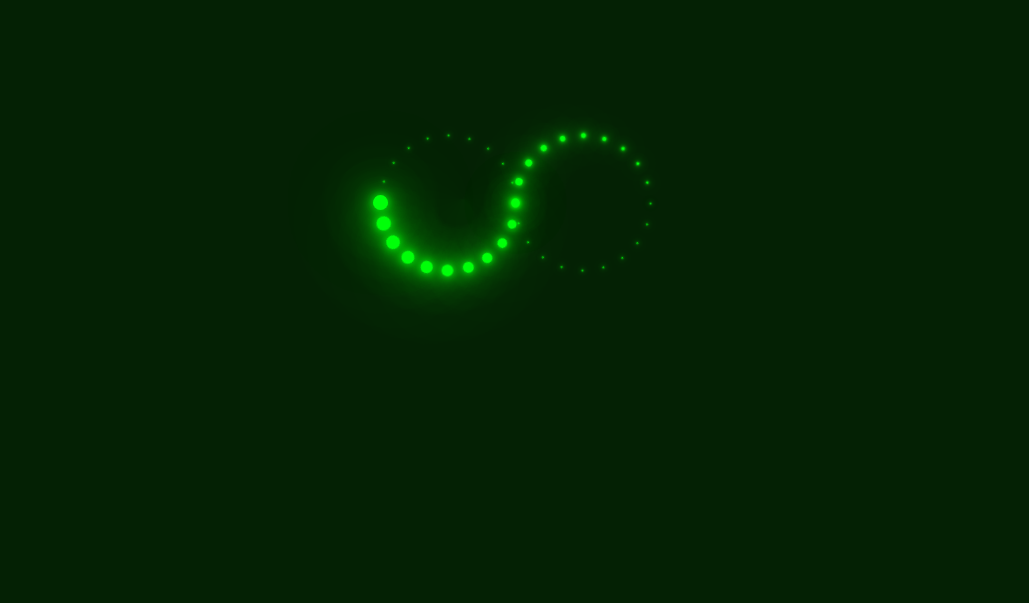
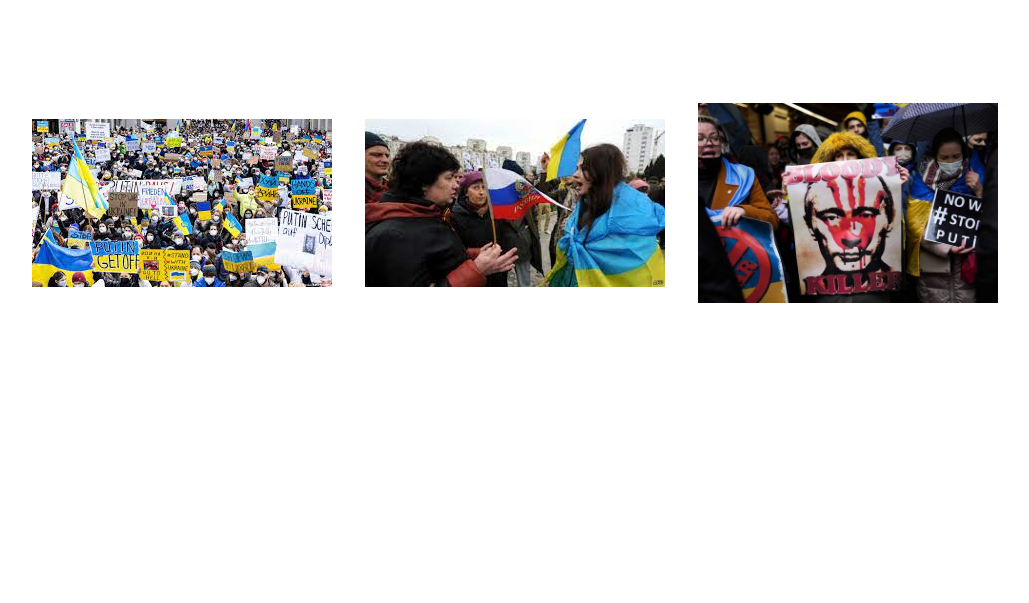
Before and after one commit to Rob-son-prog/infinity, a plain HTML site: page index.html in a window 1280 px wide. Shown: the part 197-800 px from the top of the page, without its empty margins (125-1154 px from the left). Drawn offline with Linux system fonts and the light colour scheme.

Commit message:
p0. commit

```diff
--- /dev/null
+++ b/Myfuncion.js
@@ -0,0 +1,5 @@
+let x = 0.2 +0.1;
+document.getElementById("demo1").innerHTML = "0.2+0.1=" + x;
+
+let y = (0.2*10 + 0.1*10) /10;
+document.getElementById("demo2").innerHTML = "0.2+0.1=" + y;
--- a/index.html
+++ b/index.html
@@ -1,62 +1,68 @@
 <!DOCTYPE html>
 <html>
-    <head>
-        <meta charset="utf-8">
-        <title>Infiniti Animetion</title>
-        <link rel="stylesheet" href="style.css">
-    </head>
+    <meta charset="UTF-8">
+    <title>Parallax Image Houver Effects</title>
+    <link rel="stylesheet" href="style.css">
 
     <body>
-        <section>
-            <div class="container">
-                <div class="circle">
-                    <span style="--i:0;"></span>
-                    <span style="--i:1;"></span>
-                    <span style="--i:2;"></span>
-                    <span style="--i:3;"></span>
-                    <span style="--i:4;"></span>
-                    <span style="--i:5;"></span>
-                    <span style="--i:6;"></span>
-                    <span style="--i:7;"></span>
-                    <span style="--i:8;"></span>
-                    <span style="--i:9;"></span>
-                    <span style="--i:10;"></span>
-                    <span style="--i:11;"></span>
-                    <span style="--i:12;"></span>
-                    <span style="--i:13;"></span>
-                    <span style="--i:14;"></span>
-                    <span style="--i:15;"></span>
-                    <span style="--i:16;"></span>
-                    <span style="--i:17;"></span>
-                    <span style="--i:18;"></span>
-                    <span style="--i:19;"></span>
-                    <span style="--i:20;"></span>
+        <div class="container">
+            <div class="box">
+                <div class="imgBx">
+                    <img src="p1.jpg">
+                </div>
+                <div class="layer layer1"></div>
+                <div class="layer layer2"></div>
+                <div class="contentBx">
+                    <div>
+                        <h2>Post Title</h2>
+                    <p>
+                        A invasão da Ucrânia pela Rússia motivou uma série de manifestações antiguerra em cidades
+                        ao redor do mundo neste sábado (26/02). Milhares de pessoas se reuniram em Londres, Berlim,
+                        Frankfurt, Atenas, Helsinque, Genebra, Sydney e outras cidades, com muitos manifestantes
+                        erguendo as cores da bandeira ucraniana e cartazes denunciando as hostilidades da Rússia.
+                    </p>
+                    </div>
                 </div>
 
-                <div class="circle">
-                    <span style="--i:0;"></span>
-                    <span style="--i:1;"></span>
-                    <span style="--i:2;"></span>
-                    <span style="--i:3;"></span>
-                    <span style="--i:4;"></span>
-                    <span style="--i:5;"></span>
-                    <span style="--i:6;"></span>
-                    <span style="--i:7;"></span>
-                    <span style="--i:8;"></span>
-                    <span style="--i:9;"></span>
-                    <span style="--i:10;"></span>
-                    <span style="--i:11;"></span>
-                    <span style="--i:12;"></span>
-                    <span style="--i:13;"></span>
-                    <span style="--i:14;"></span>
-                    <span style="--i:15;"></span>
-                    <span style="--i:16;"></span>
-                    <span style="--i:17;"></span>
-                    <span style="--i:18;"></span>
-                    <span style="--i:19;"></span>
-                    <span style="--i:20;"></span>
+            </div>
+
+            <div class="box">
+                <div class="imgBx">
+                    <img src="p4.jpg">
                 </div>
+                <div class="layer layer1"></div>
+                <div class="layer layer2"></div>
+                <div class="contentBx">
+                    <div>
+                        <h2>Post Title</h2>
+                    <p>
+                        A invasão da Ucrânia pela Rússia motivou uma série de manifestações antiguerra em cidades
+                        ao redor do mundo neste sábado (26/02). Milhares de pessoas se reuniram em Londres, Berlim,
+                        Frankfurt, Atenas, Helsinque, Genebra, Sydney e outras cidades, com muitos manifestantes
+                        erguendo as cores da bandeira ucraniana e cartazes denunciando as hostilidades da Rússia.
+                    </p>
+                    </div>
+                </div>
+
             </div>
-        </section>
-    </body>
-</html>
+
+            <div class="box">
+                <div class="imgBx">
+                    <img src="p3.jpeg">
+                </div>
+                <div class="layer layer1"></div>
+                <div class="layer layer2"></div>
+                <div class="contentBx">
+                    <div>
+                        <h2>Post Title</h2>
+                    <p>
+                        A invasão da Ucrânia pela Rússia motivou uma série de manifestações antiguerra em cidades
+                        ao redor do mundo neste sábado (26/02). Milhares de pessoas se reuniram em Londres, Berlim,
+                        Frankfurt, Atenas, Helsinque, Genebra, Sydney e outras cidades, com muitos manifestantes
+                        erguendo as cores da bandeira ucraniana e cartazes denunciando as hostilidades da Rússia.
+                    </p>
+                    </div>
+                </div>
+
+            </div>
+        </div>
--- a/style.css
+++ b/style.css
@@ -1,86 +1,110 @@
-*
-{
+@import url('https://fonts.googleapis.com/css2?family=Poppins:wght@100;200;300;400;500;600;700&display=swap');
+
+*{
     margin: 0;
     padding: 0;
     box-sizing: border-box;
+    font-family: 'póppis', sans-serif;
 }
 
-section{
+body {
     display: flex;
     justify-content: center;
     align-items: center;
     min-height: 100vh;
-    background: #042104;
-    animation: animateColor 8s linear infinite;
 }
 
-@keyframes animateColor {
-    0%
-    {
-        filter: hue-rotate(0deg);
-    }
-
-    100%
-    {filter: hue-rotate(0deg);}
+.container{
+    position: relative;
+    display: flex;
+    flex-wrap: wrap;
+    justify-content: space-around;
+    width: 1000px;
 }
 
-section .container {
-    display: flex;
+.container .box {
+    position: relative;
+    width: 300px;
+    height: 400px;
+    overflow: hidden;
 }
 
-section .container .circle {
-    position: relative;
-    width: 150px;
-    height: 150px;
-    margin: 0 -7.5px;
-}
-
-section .container .circle span {
+.container .box .imgBx {
     position: absolute;
     top: 0;
     left: 0;
     width: 100%;
     height: 100%;
-    transform: rotate(calc(18deg * var(--i)));
-    /* 360 / 20 = 18deg */
+    transition: 1.5s ease-in-out;
 }
 
-section .container .circle span::before {
-   content: '';
-   position: absolute;
-   right: 0;
-   top: calc(50% - 7.5px);
-   width: 15px;
-   height: 15px;
-   background: #00ff0a;
-   border-radius: 50%;
-   box-shadow: 0 0 10px #00ff0a,
-   0 0 20px #00ff0a,
-   0 0 40px #00ff0a,
-   0 0 60px #00ff0a,
-   0 0 80px #00ff0a,
-   0 0 100px #00ff0a;
-   transform: scale(0.1);
-   animation: animate 4s linear infinite;
-   animation-delay: calc(0.1s * var(--i));
+.container .box:hover .imgBx{
+    transform: translateY(-100%);
 }
 
-@keyframes animate {
-    0%
-    {
-        transform: scale(1);
-    }
-
-    50%,100%
-    {
-        transform: scale(0.1);
-    }
+.container .box .imgBx img{
+    position: absolute;
+    top: 0;
+    left: 0;
+    width: 100%;
+    height: 100%;
+    object-fit: contain;
 }
 
-section .container .circle:nth-child(2){
-    transform: rotate(-180deg);
+.container .box .layer {
+    position: absolute;
+    top: 0;
+    left: 0;
+    width: 100%;
+    height: 100%;
+    transition: 1.5s ease-in-out;
 }
 
-section .container .circle:nth-child(2) span::before{
-    animation-delay: calc(-0.1s * var(--i));
+.container .box .layer.layer1{
+    background: #0096ff;
+    transform: translateY(100%);
 }
+
+.container .box:hover .layer.layer1{
+    background: #0096ff;
+    transform: translateY(-100%);
+}
+
+.container .box .layer.layer2{
+    background: #90ff00;
+    transform: translateY(200%);
+}
+
+.container .box:hover .layer.layer2{
+
+    transform: translateY(-100%);
+}
+
+.container .box .contentBx {
+    position: absolute;
+    top: 0;
+    left: 0;
+    width: 100%;
+    height: 100%;
+    background: #111;
+    color: #fff;
+    transition: 1.5s ease-in-out;
+    transform: translateY(300%);
+    display: flex;
+    justify-content: center;
+    align-items: center;
+    padding: 40px;
+}
+
+.container .box:hover .contentBx{
+    transform: translateY(0);
+}
+
+.container .box.contentBx div {
+    transition: 2s ease-in-out;
+    transform: translateY(400%);
+}
+
+.container .box:hover .contentBx div{
+    transform: translateY(0);
+}
```
Also changed, not shown: p1.jpg (added), p2.jpg (added), p3.jpeg (added), p4.jpg (added).
